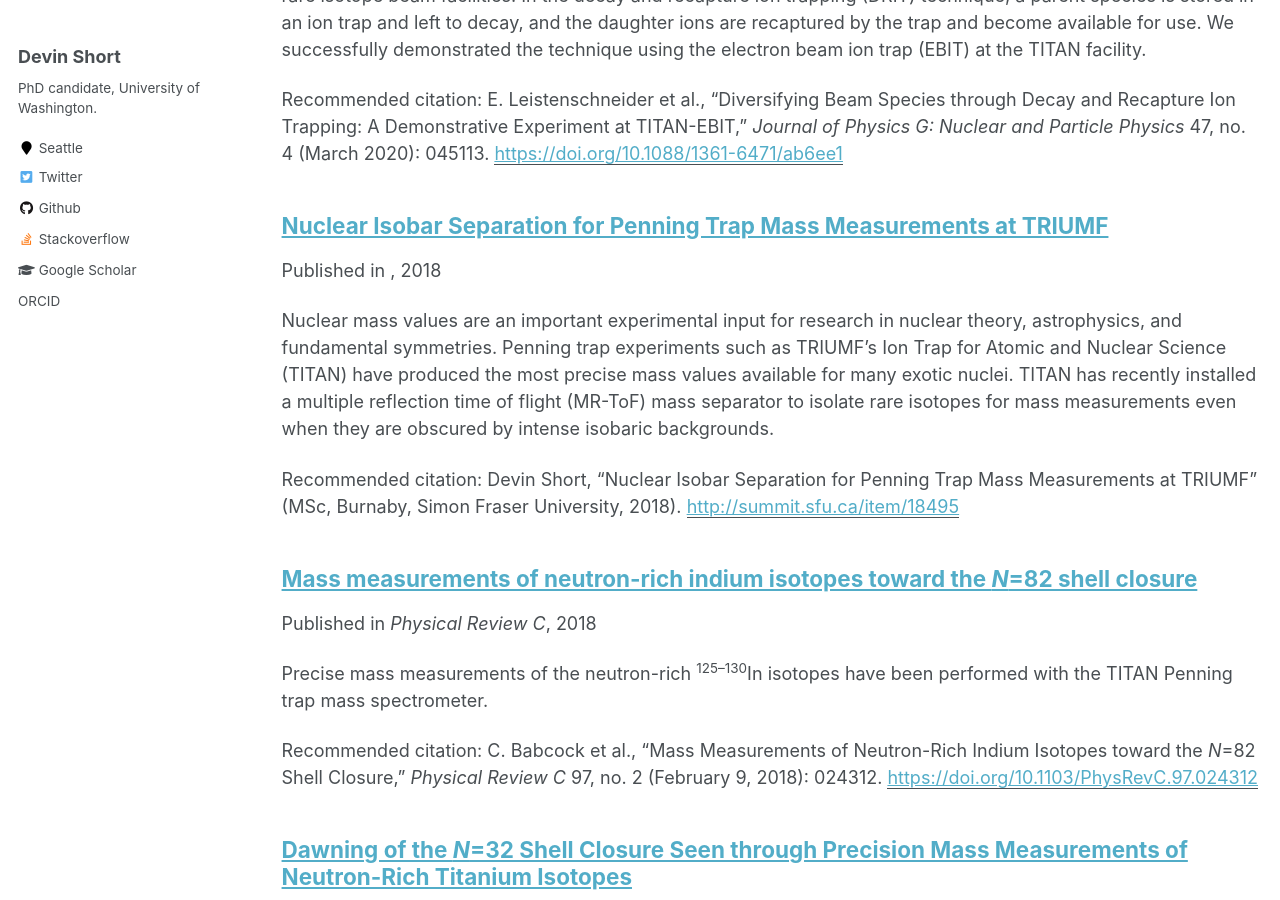
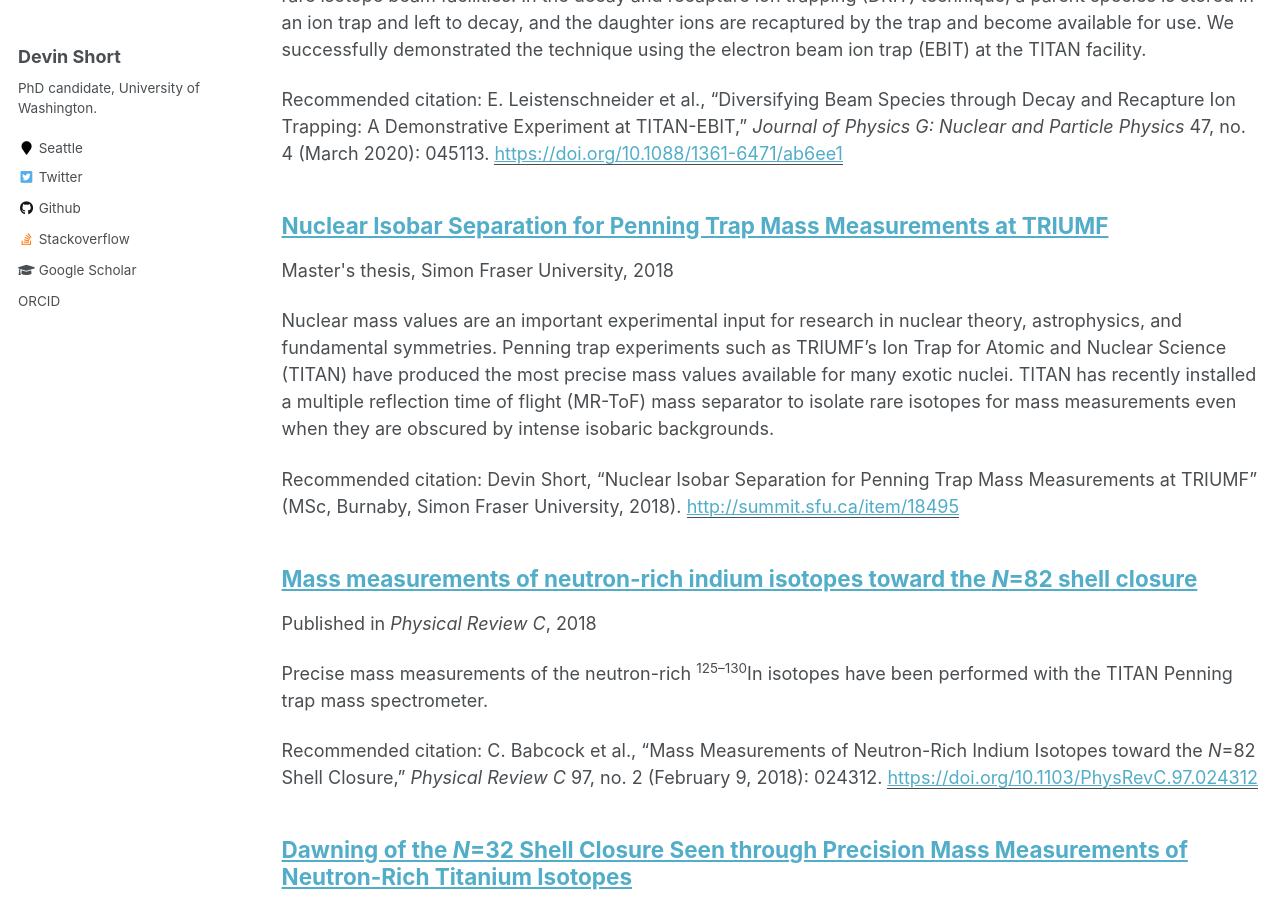
Before and after one commit to shortorian/shortorian.github.io, a Jekyll site: the page built from _pages/publications.md, in a window 1280 px wide and 900 px high, scrolled down 459 px. Built offline with Jekyll 4.4.1, drawn with Linux system fonts in a browser that asks for light colours.

Commit message:
add options for master and dissertation to publication archive listing

```diff
--- a/_includes/archive-single.html
+++ b/_includes/archive-single.html
@@ -41,7 +41,13 @@
         {% if post.collection == 'teaching' %}
           <p> {{ post.type }}, <i>{{ post.venue }}</i>, {{ post.date | default: "1900-01-01" | date: "%Y" }} </p>
         {% elsif post.collection == 'publications' %}
-          <p>Published in <i>{{ post.venue }}</i>, {{ post.date | default: "1900-01-01" | date: "%Y" }} </p>
+          {% if post.venue %}
+            <p>Published in <i>{{ post.venue }}</i>, {{ post.date | default: "1900-01-01" | date: "%Y" }} </p>
+          {% elsif post.master %}
+            <p>Master's thesis, {{ post.master }}, {{ post.date | default: "1900-01-01" | date: "%Y" }} </p>
+          {% elsif post.dissertation %}
+            <p>Dissertation, {{ post.dissertation }}, {{ post.date | default: "1900-01-01" | date: "%Y" }} </p>
+          {% endif %}
         {% elsif post.date %}
          <p class="page__date"><strong><i class="fa fa-fw fa-calendar" aria-hidden="true"></i> {{ site.data.ui-text[site.locale].date_label | default: "Published:" }}</strong> <time datetime="{{ post.date | default: "1900-01-01" | date_to_xmlschema }}">{{ post.date | default: "1900-01-01" | date: "%B %d, %Y" }}</time></p>
         {% endif %}
```
